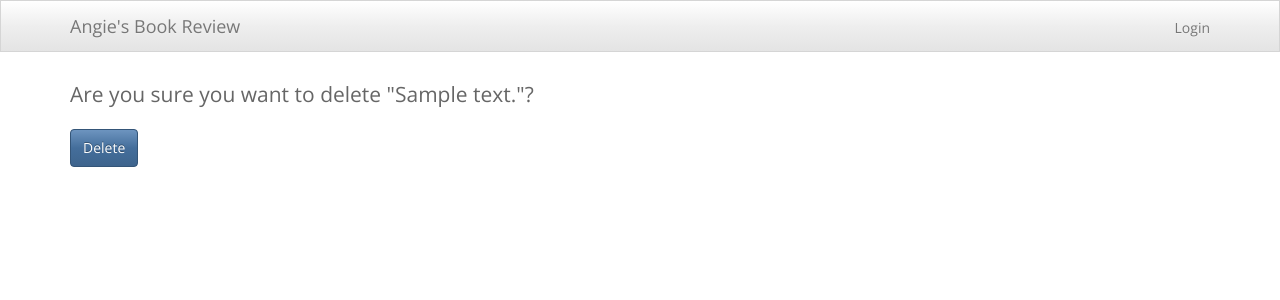
After one commit to amluciano/final_project, a Django app: page /post/1/comment/delete/1/ in a window 1280 px wide. The commit adds this page. Shown: the top 300 px of the page. Run offline with Django 3.2, Linux system fonts and the light colour scheme; tables that the repository leaves empty hold one stand-in row (values such as "Sample post"); some libraries are stand-ins or nearby versions.

Commit message:
Add comment delete view

```diff
--- a/core/urls.py
+++ b/core/urls.py
@@ -12,4 +12,5 @@ urlpatterns = patterns('',
                        url(r'^post/delete/(?P<pk>\d+)/$', PostDeleteView.as_view(), name='post_delete'),
                        url(r'^post/(?P<pk>\d+)/comment/create/$', CommentCreateView.as_view(), name='comment_create'),
                        url(r'^post/(?P<post_pk>\d+)/comment/update/(?P<comment_pk>\d+)/$', CommentUpdateView.as_view(), name='comment_update'),
+                       url(r'^post/(?P<post_pk>\d+)/comment/delete/(?P<comment_pk>\d+)/$', CommentDeleteView.as_view(), name='comment_delete'),
                       )
--- a/core/views.py
+++ b/core/views.py
@@ -65,3 +65,11 @@ class CommentUpdateView(UpdateView):
 
   def get_success_url(self):
     return self.object.post.get_absolute_url()
+
+class CommentDeleteView(DeleteView):
+  model = Comment
+  pk_url_kwarg = 'comment_pk'
+  template_name = 'comment/comment_confirm_delete.html'
+
+  def get_success_url(self):
+    return self.object.post.get_absolute_url()
--- a/templates/base.html
+++ b/templates/base.html
@@ -9,6 +9,7 @@
     <link href="https://maxcdn.bootstrapcdn.com/bootstrap/3.3.5/css/bootstrap.min.css" rel="stylesheet">
     <link href="{% static 'css/bootstrap.min.css' %}" rel="stylesheet">
     <link href="{% static 'css/base.css' %}" rel="stylesheet">
+    <link href="{% static 'css/bookworm.jpg' %}">
   </head>
   <body>
     <nav class="navbar navbar-default navbar-fixed-top">
--- /dev/null
+++ b/templates/comment/comment_confirm_delete.html
@@ -0,0 +1,8 @@
+{% extends 'base.html' %}
+{% block content %}
+<p class="lead">Are you sure you want to delete "{{ comment.text }}"?</p>
+<form method="post" action="">
+  {% csrf_token %}
+  <button type="submit" class="btn btn-primary">Delete</button>
+</form>
+{% endblock %}
--- a/templates/post/post_detail.html
+++ b/templates/post/post_detail.html
@@ -15,6 +15,7 @@
   <p>{{ comment.text }}<p>
   {% if comment.user == user %}
   <p><a href="{% url 'comment_update' post_pk=post.id comment_pk=comment.id %}">Edit comment</a></p>
+  <p><a href="{% url 'comment_delete' post_pk=post.id comment_pk=comment.id %}">Delete comment</a></p>
   {% endif %}
   <p>Comment posted by {{ comment.user.username }} on {{ comment.created_at }}</p>
 </div>
```
